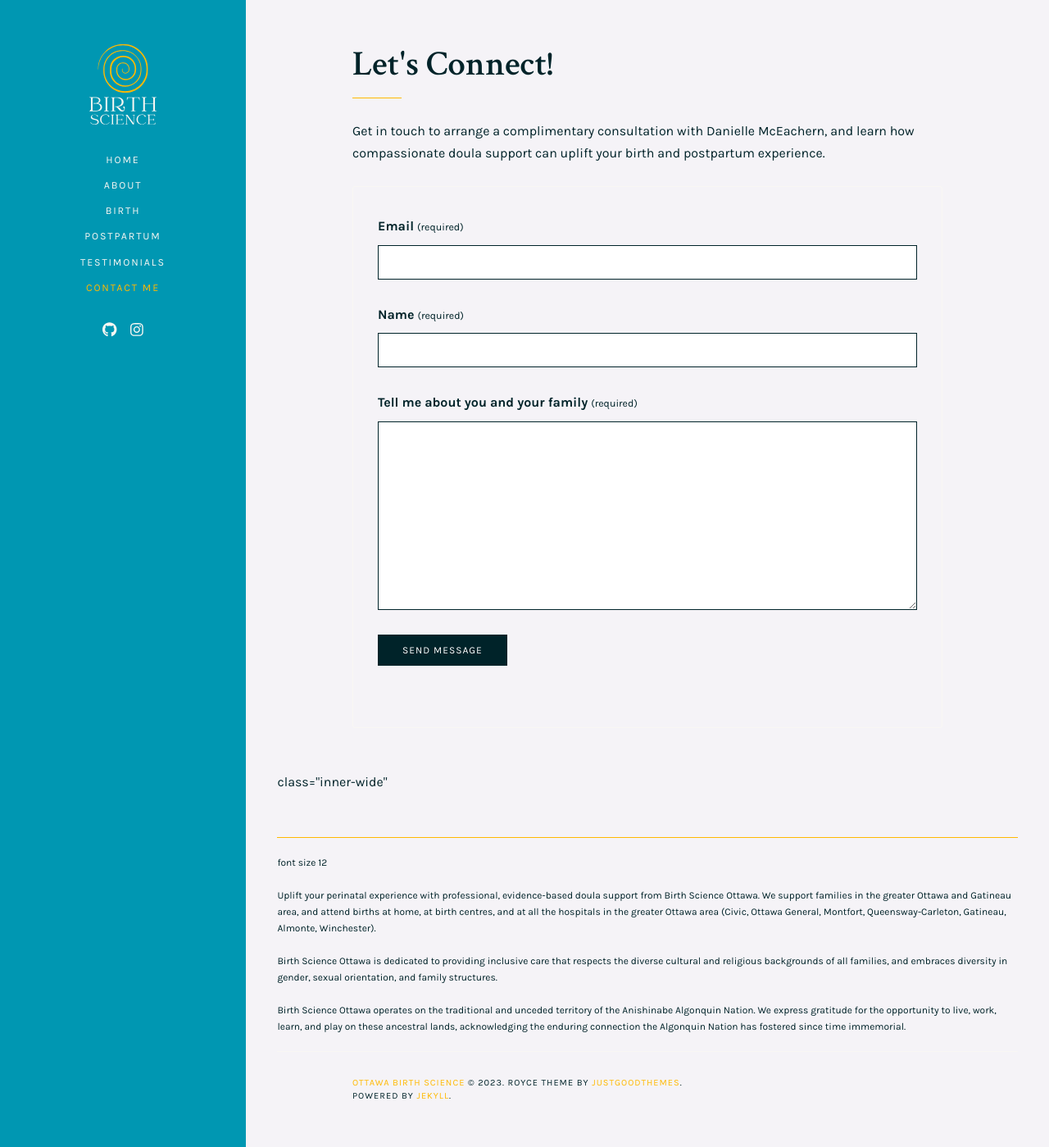
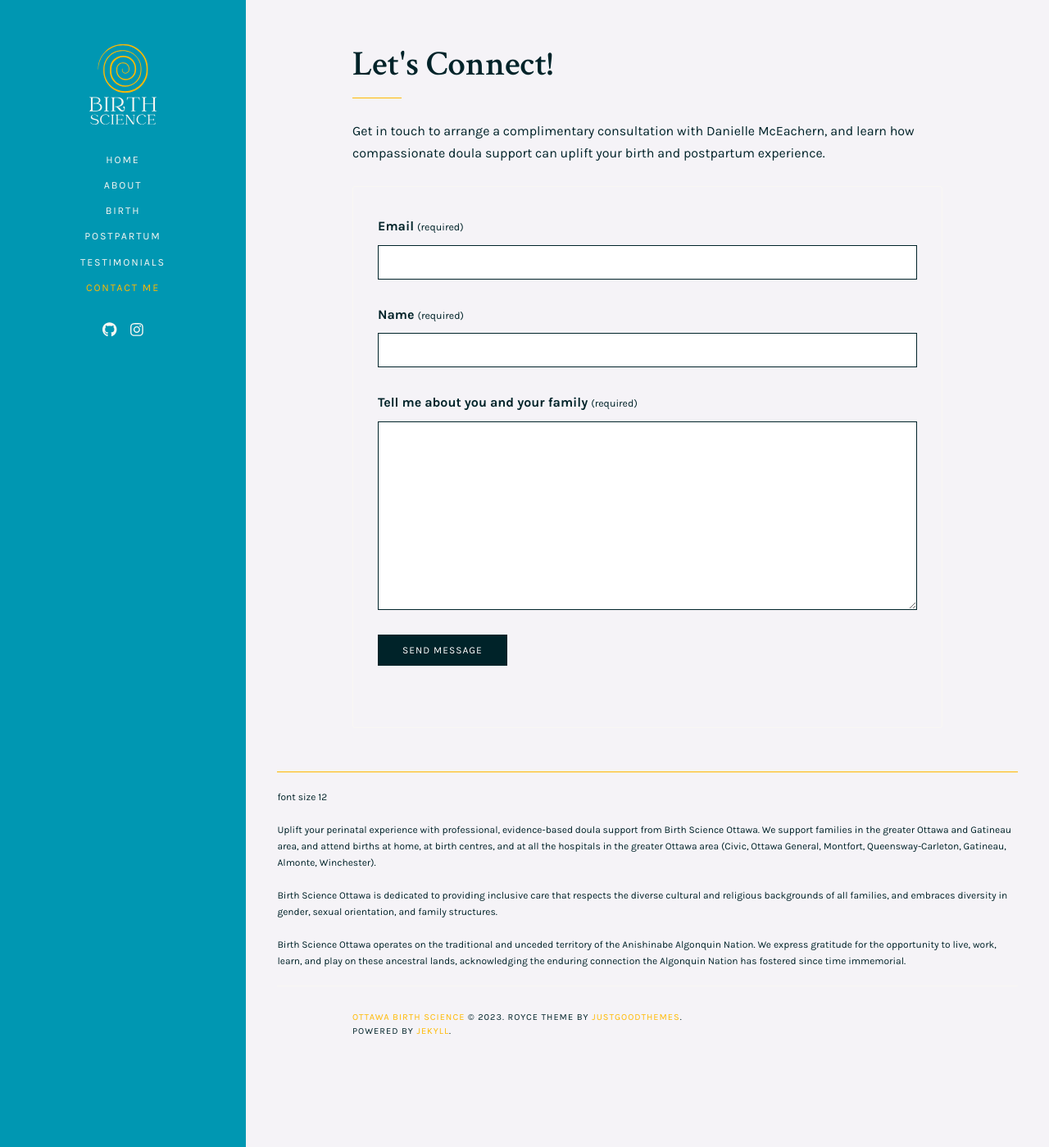
Before and after one commit to mch3rry/mypage, a Jekyll site: the page built from contact.html, in a window 1280 px wide and 1399 px high. Shown: the whole window at 82% size. Built offline with Jekyll 4.4.1, drawn with Linux system fonts in a browser that asks for light colours.

Commit message:
Update contact.html

```diff
--- a/contact.html
+++ b/contact.html
@@ -53,10 +53,6 @@
       </form>
     </section>
   </div><!-- .inner-->
-  <div class="inner-wide">
-    class="inner-wide"
-  </div>
-
 </main>
 
 <footer>
```
